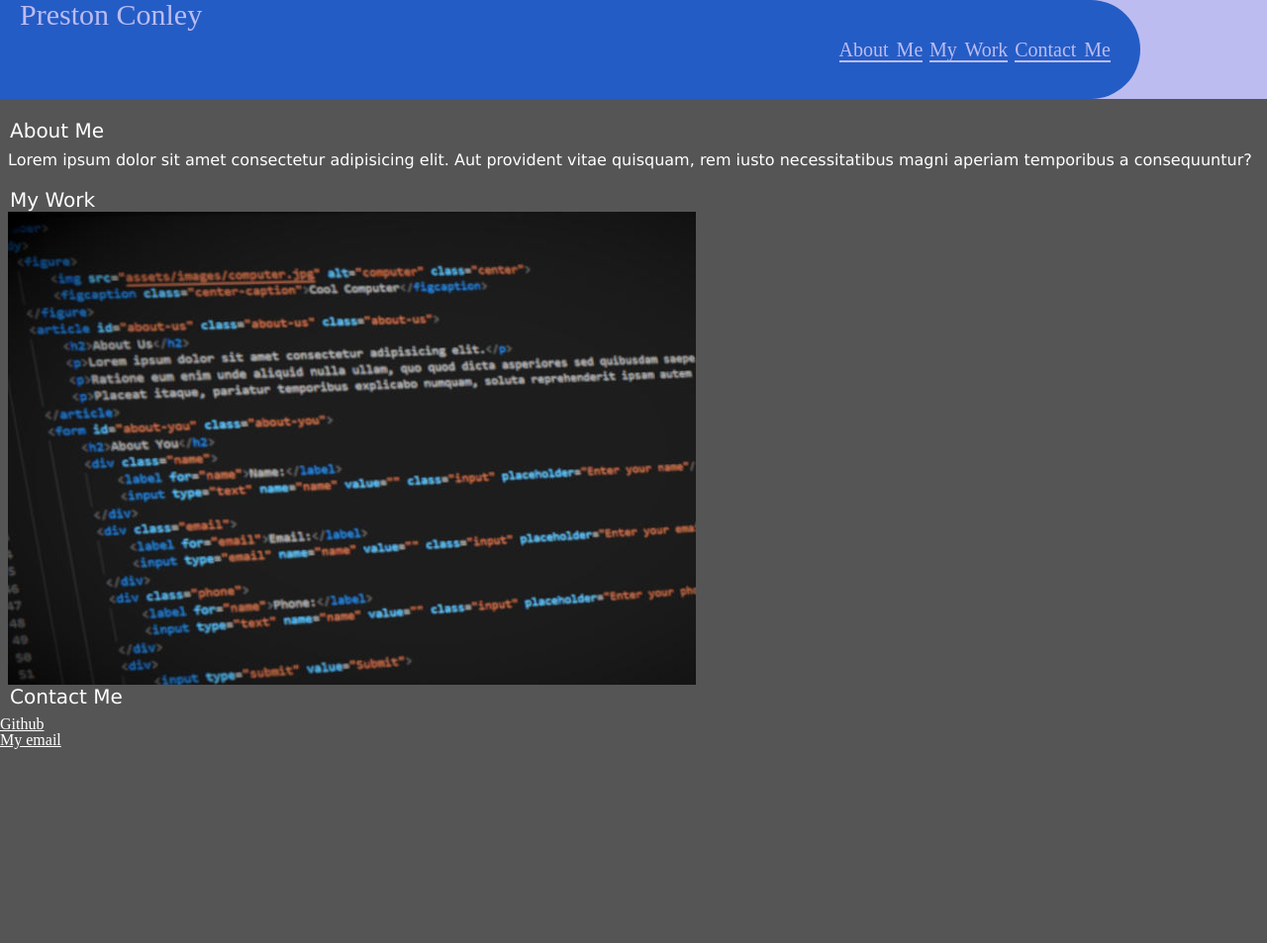
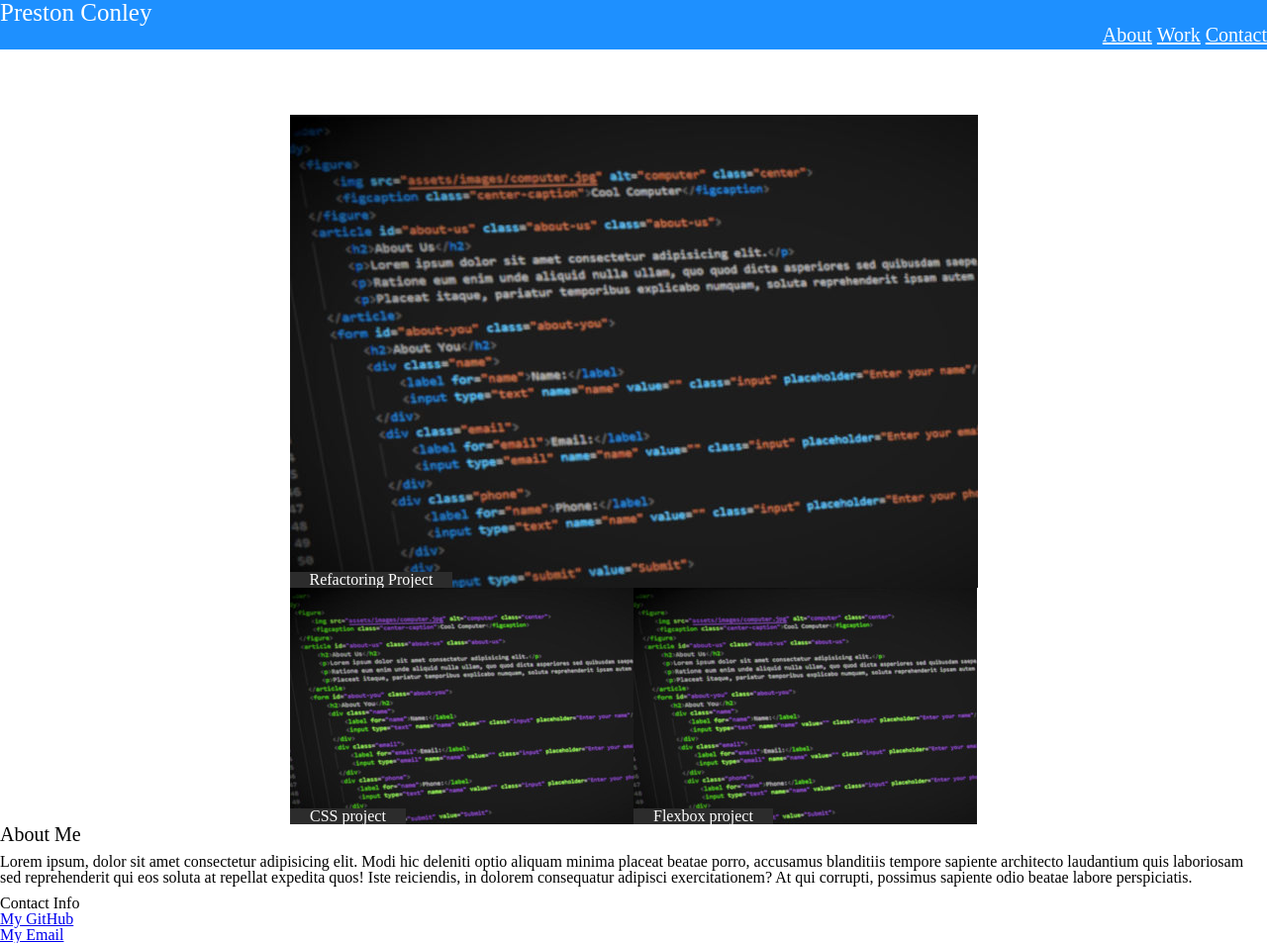
Before and after one commit to Preston0214/personal-porfolio, a plain HTML site: page index.html in a window 1280 px wide. Shown: the whole page at 99% size. Before the commit the page ends 800 px from the top, so only its background shows below. Drawn offline with Linux system fonts and the light colour scheme.

Commit message:
added more CSS styling

```diff
--- a/assets/css/style.css
+++ b/assets/css/style.css
@@ -1,109 +1,88 @@
-* {
-    box-sizing: border-box;
-    font-size: 16px;
-    font-family: Verdana, Geneva, Tahoma, sans-serif;
-    color: white;
-    margin: 8px;
-}
-
-body {
-    background-color: rgb(85, 85, 85);
-}
-
 header {
-    display: flex;
     position: fixed;
     top: 0;
     left: 0;
-    height: 100px;
-    width: 90%;
-    background-color: rgb(36, 92, 197);
-    border-radius: 0px 50px 50px 0px;
+    width: 100%;
+    background-color: dodgerblue;
 }
 
 header h1 {
-    display: inline;
-    margin-left: 20px;
-    margin-top: 20px;
-    font-size: 30px;
-    color: rgb(188, 188, 241);
+    font-size: 25px;
+    color: white;
 }
 
 header nav {
-    text-align: right;
-    padding: 5px;
-    font-size: 15px;
-    padding: 10px 30px 30px 0px ;
-    word-spacing: 3px;
+    font-size: 20px;
+    text-align: end;
+}
+
+header ul {
+    margin-bottom: 5px;
+}
+
+header ul li {
+    display: inline;
+}
+
+header ul li a {
+    color: white;
 }
 
 
-header nav ul li {
-    display: inline;
-    font-size: 20px;
+
+.work1 {
+    display: flex;
+    flex-wrap: wrap;
+    align-items: center;
+    justify-content: center;
+    flex-direction: row;
+}
+.work1 .caption {
+    position: relative;
 }
 
-header a {
-    color:  rgb(188, 188, 241);
-    text-decoration: none;
-    border-bottom: rgb(188, 188, 241) solid 2px;
+.work1 div img {
+    width: 100%;
 }
 
-header a:hover {
-    background-color: black;
-    color: rgb(188, 188, 241);
-    border-bottom: rgb(188, 188, 241) solid 2px;
+.work2 {
+    display: flex;
+    flex-wrap: wrap;
+    align-items: center;
+    justify-content: center;
+    flex-direction: row;
+
 }
 
-.header2 {
-    z-index: -1;
-    display: flex;
-    position: fixed;
-    top: 0;
-    right: 0;
-    background-color: rgb(188, 188, 241);
-    width: 100%;
-    height: 100px;
+.work2 .caption {
+    position: relative;
 }
 
-main {
-    margin-top: 120px;
+.work2 div img{
+    width: 100%;
+
 }
 
-article {
-    display: flex;
-    flex-wrap: wrap;
+.text-block {
+    position: absolute;
+    bottom: 0px;
+    left: 0px;
+    background-color: rgb(44, 44, 44);
+    color: white;
+    padding-left: 20px;
+    padding-right: 20px;
 }
 
-#about-me {
+.outer-container {
+    padding-top: 100px;
+}
+
+article h2 {
     font-size: 20px;
-    padding: 2px;
+    margin-bottom: 10px;
 }
 
 article p {
-    margin-top: 10px;
-    margin-bottom: 20px;
+    font-size: 16px;
+    margin-bottom: 10px;
 }
-
-#work {
-    font-size: 20px;
-    padding: 2px;
-}
-
-#contact {
-    font-size: 20px;
-    padding: 2px;
-}
-
-section {
-    margin: auto;
-    display: flex;
-    flex-wrap: wrap;
-}
-
-section a img {
-    max-width: 80%;
-    max-height: 80%;
-    object-fit: cover;
-    vertical-align: bottom;
-}
--- a/index.html
+++ b/index.html
@@ -4,47 +4,65 @@
     <meta charset="UTF-8">
     <meta http-equiv="X-UA-Compatible" content="IE=edge">
     <meta name="viewport" content="width=device-width, initial-scale=1.0">
-    <title>Document</title>
-    <link rel="stylesheet" href="./assets/css/style.css"/>
-    <link rel="stylesheet" href="./assets/css/reset.css"/>
+    <title>Portfolio</title>
+    <link rel="stylesheet" href="./assets/css/style.css" />
+    <link rel="stylesheet" href="./assets/css/reset.css" />
 </head>
 <body>
+    <main>
         <header>
             <h1>Preston Conley</h1>
             <nav>
                 <ul>
-                <li><a href="#about-me">About Me</a></li>
-                <li><a href="#work">My Work</a></li>
-                <li><a href="#contact">Contact Me</a></li>
+                    <li><a href="#">About</a></li>
+                    <li><a href="#">Work</a></li>
+                    <li><a href="#">Contact</a></li>
                 </ul>
             </nav>
         </header>
-    <section class="header2"></section>
-    <main>
-        <!-- about me -->
+
+        <section>
+            <h3>My Work</h3>
+            <section class="outer-container">
+                <div class="work1">
+                    <div class="caption">
+                        <a href="https://preston0214.github.io/semantic-tagging/"> <img class="work1" src="assets/images/HTML.jpg">
+                            <div class="text-block">
+                                <h4>Refactoring Project</h4>
+                            </div>
+                        </a>
+                    </div>
+                </div>
+                <div class="work2">
+                    <div class="caption">
+                        <a href="https://preston0214.github.io/mini-project01/"> <img class="work1" src="assets/images/HTML2.jpg">
+                            <div class="text-block">
+                                <h4>CSS project</h4>
+                            </div>
+                        </a>
+                    </div>
+                    <div class="caption">
+                        <a href="https://preston0214.github.io/mini-project02/"> <img class="work1" src="assets/images/HTML2.jpg">
+                            <div class="text-block">
+                                <h4>Flexbox project</h4>
+                            </div>
+                        </a>
+                    </div>
+                </div>
+            </section>
             <article>
-            <h2 id="about-me">About Me</h2>
-            <p>Lorem ipsum dolor sit amet consectetur adipisicing elit. Aut provident vitae quisquam, rem iusto necessitatibus magni aperiam temporibus a consequuntur?</p>
+                <h2>About Me</h2>
+                <p>Lorem ipsum, dolor sit amet consectetur adipisicing elit. Modi hic deleniti optio aliquam minima placeat beatae porro, accusamus blanditiis tempore sapiente architecto laudantium quis laboriosam sed reprehenderit qui eos soluta at repellat expedita quos! Iste reiciendis, in dolorem consequatur adipisci exercitationem? At qui corrupti, possimus sapiente odio beatae labore perspiciatis.</p>
             </article>
-        <!-- my work -->
-        <h2 id="work">My Work</h2>
-        <section>
-        <a href="https://github.com/Preston0214/semantic-tagging">
-            <img src="assets/images/HTML.jpg" alt="semantic tagging work">
-        </a>
-        </section>
-        <!-- contact info -->
-        <h2 id="contact">Contact Me</h2>
-    </main>
             <footer>
+                <h3>Contact Info</h3>
                 <ul>
-            <li><a href="https://github.com/Preston0214">Github</a></li>
-            <li><a href="mailto:prestonconley5@gmail.com">My email</a></li>
+                    <li><a href="https://github.com/Preston0214">My GitHub</a></li>
+                    <li><a href="mailto:prestonconley5@gmail.com">My Email</a></li>
                 </ul>
             </footer>
-
-
-
+        </section>
+    </main>
 
 </body>
 </html>
```
Also changed, not shown: assets/images/HTML2.jpg (added). Lines whose indentation alone changed are shown as unchanged.
